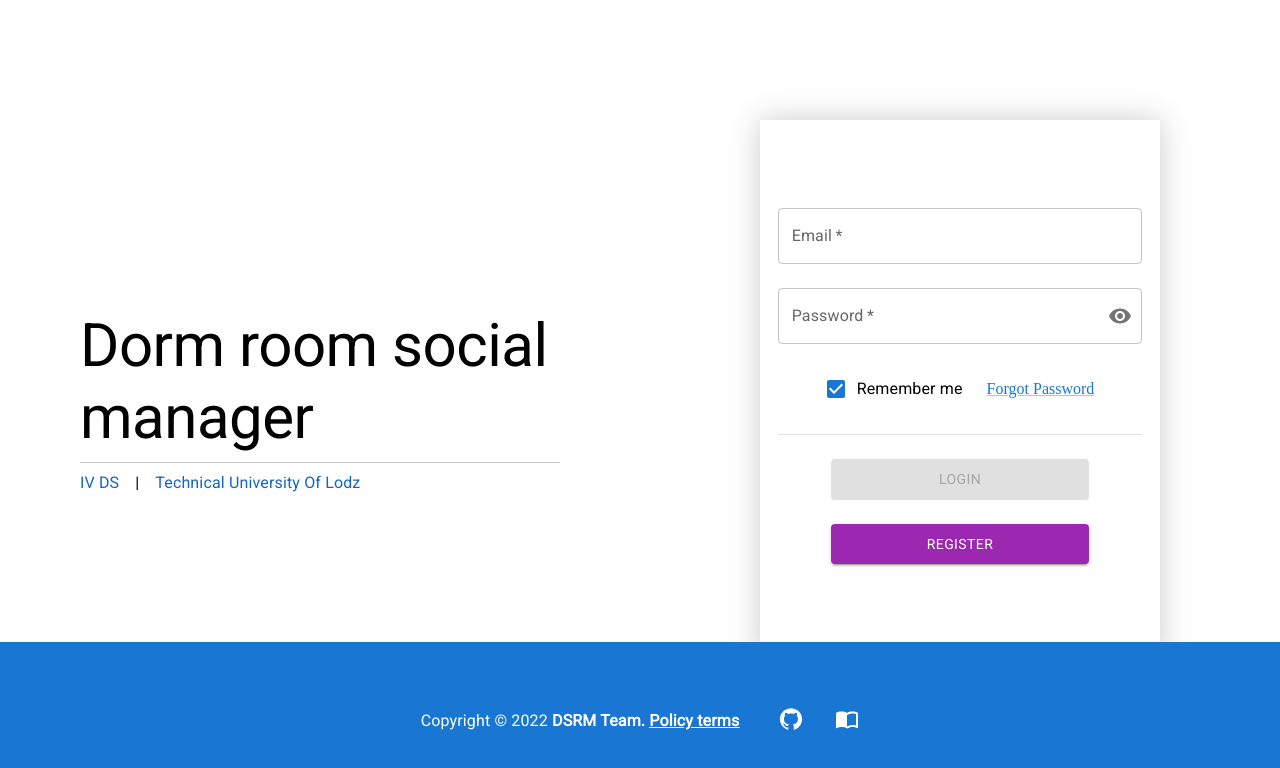
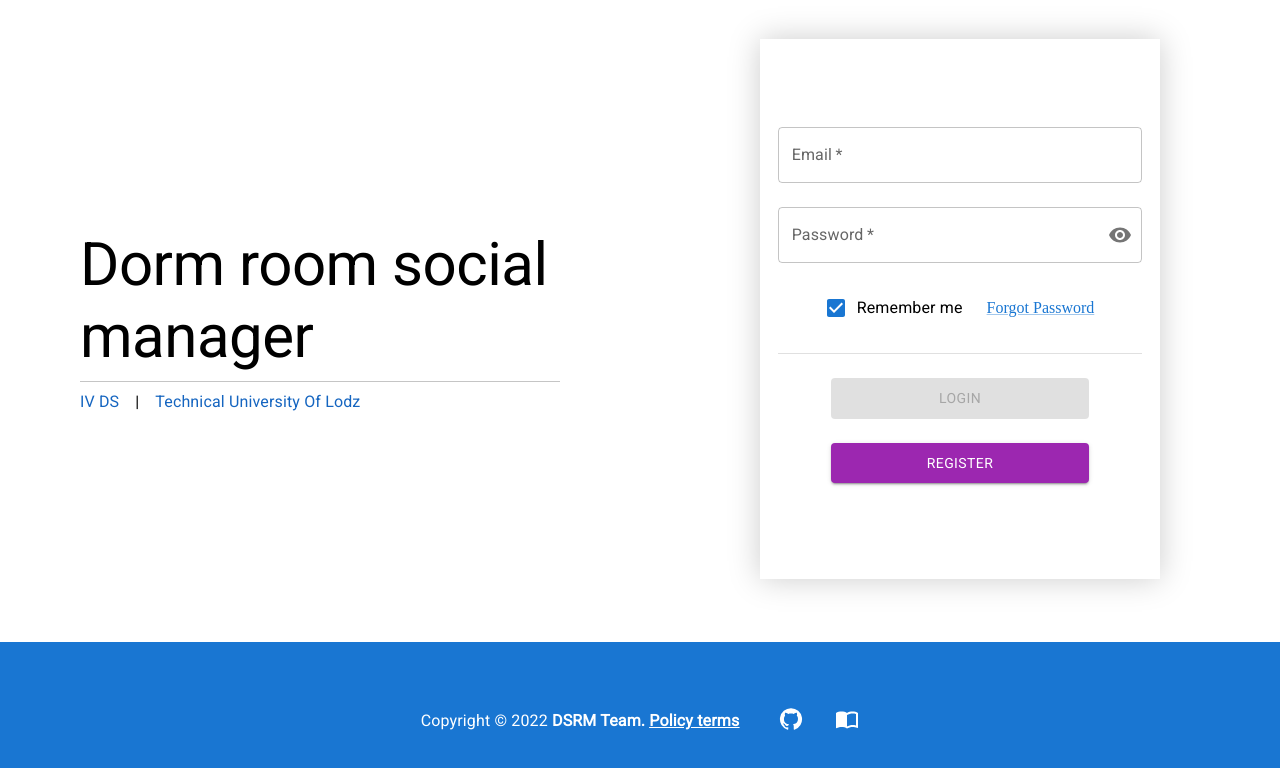
Before and after one commit to dorm-social-room-manager/dsrm-frontend, a React (Vite) app: page / in a window 1280 px wide. Shown: the top 768 px of the page. Built offline with nearby package versions, Linux system fonts and the light colour scheme.

Commit message:
refactor: page layout now uses flex
Related work item: GH-17

```diff
--- a/src/pages/LoginPage.tsx
+++ b/src/pages/LoginPage.tsx
@@ -13,17 +13,9 @@ export function LoginPage() {
   const tablet = useMediaQuery(theme.breakpoints.up('tablet'));
   const header = tablet ? t(`loginForm.title`) : t(`loginForm.shortTitle`);
 
-  const marginTopValueForAllItemsWhenTablet = 18;
-  const marginTopValueForAllItemsWhenMobile = 0;
-  const marginTopValueForAllItems = tablet ? marginTopValueForAllItemsWhenTablet : marginTopValueForAllItemsWhenMobile;
-
+  const paddingTopValueForLoginFormWhenTablet = 0;
   const paddingTopValueForLoginFormWhenMobile = 10;
-  const paddingTopValueForLoginFormWhenTablet = 0;
   const paddingTopValueForLoginForm = tablet ? paddingTopValueForLoginFormWhenTablet : paddingTopValueForLoginFormWhenMobile;
-
-  const marginTopValueForHeaderWhenMobile = 6;
-  const marginTopValueForHeaderWhenTablet = 0;
-  const marginTopValueForHeader = tablet ? marginTopValueForHeaderWhenTablet : marginTopValueForHeaderWhenMobile;
 
   const headerProps: HeaderProps = {
     dormitory: { url: 'https://samorzad.p.lodz.pl/osiedle-akademickie/iv-dom-studenta', urlName: t('header.buildingName') },
@@ -34,15 +26,22 @@ export function LoginPage() {
     <Grid
       container
       justifyContent={'center'}
+      alignItems={'flex-end'}
+      height={'100vh'}
+    >
+      <Grid
+        item
+        container
+        justifyContent={'center'}
         alignItems={'center'}
-      marginTop={marginTopValueForAllItems}
       >
         <Grid
           item
           mobile={12}
           tablet={6}
           desktop={6}
-        marginTop={marginTopValueForHeader}
+          justifyContent={'center'}
+          alignItems={'center'}
         >
           <Box sx={{ alignItems: 'center', display: 'flex', justifyContent: 'center' }}>
             <Header {...headerProps}></Header>
@@ -53,6 +52,8 @@ export function LoginPage() {
           mobile={12}
           tablet={6}
           desktop={6}
+          justifyContent={'center'}
+          alignItems={'center'}
         >
           <Box
             paddingTop={paddingTopValueForLoginForm}
@@ -61,9 +62,17 @@ export function LoginPage() {
             <LoginForm />
           </Box>
         </Grid>
-      <Box sx={{ bottom: 0, position: 'fixed', width: '100%' }}>
+      </Grid>
+
+      <Grid
+        item
+        mobile={12}
+        tablet={12}
+        desktop={12}
+        alignSelf={'flex-end'}
+      >
         <Footer></Footer>
-      </Box>
+      </Grid>
     </Grid>
   );
 }
```
Lines whose indentation alone changed are shown as unchanged.
